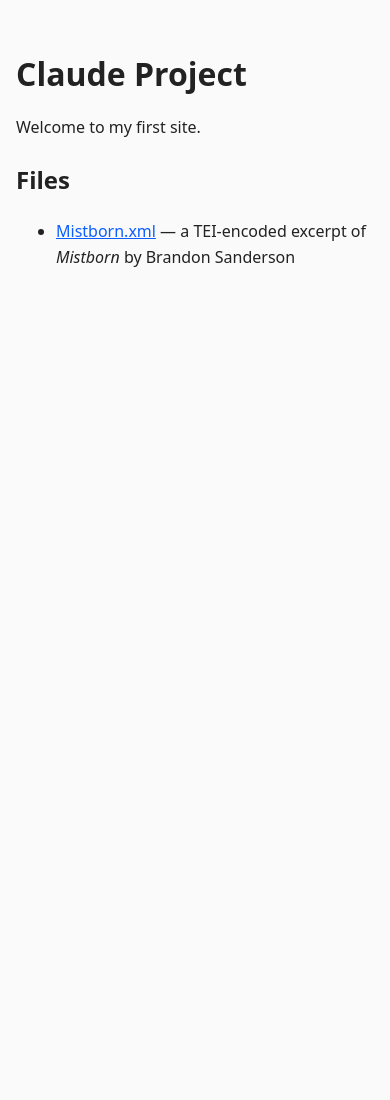
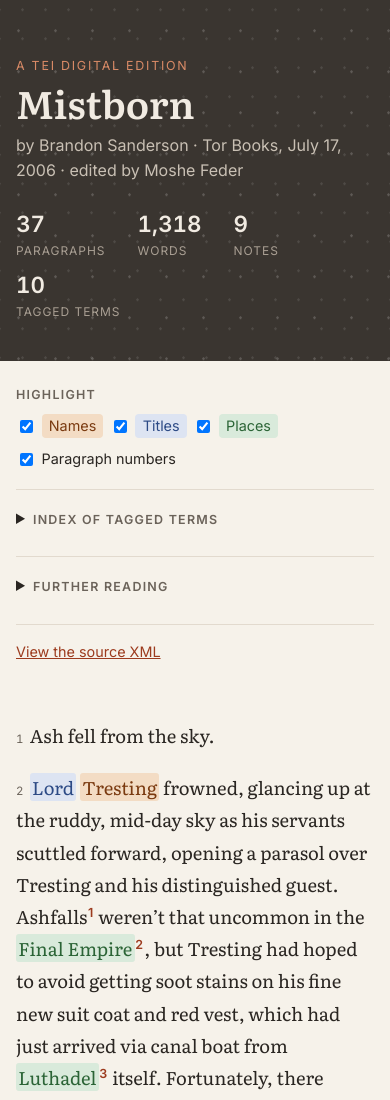
Before and after one commit to WilliamLMorrison/Claude-project, a plain HTML site: page index.html in a window 390 px wide. Shown: the top 1100 px of the page. Before the commit the page ends 844 px from the top, so only its background shows below. Drawn offline with Linux system fonts and the light colour scheme.

Commit message:
Turn the site into an annotated TEI reading edition
Render Mistborn.xml in the browser with clickable footnotes, highlight
toggles for names, titles, and places, an index of tagged terms, linkable
paragraphs, a further-reading list, dark mode, and a mobile layout.
Expand the README.

Co-Authored-By: Claude Opus 5.5 <noreply@anthropic.com>

```diff
--- /dev/null
+++ b/assets/edition.js
@@ -0,0 +1,293 @@
+// Renders Mistborn.xml (TEI) as an annotated reading edition.
+(function () {
+  "use strict";
+
+  const TEI = "http://www.tei-c.org/ns/1.0";
+  const $ = (id) => document.getElementById(id);
+  const LABELS = { name: "Names", title: "Titles", place: "Places" };
+
+  const notes = [];          // { n, html, refId }
+  const terms = {};          // type -> Map(key -> { label, ids: [] })
+  const links = new Map();   // href -> label
+  let entCount = 0;
+
+  fetch("Mistborn.xml")
+    .then((r) => {
+      if (!r.ok) throw new Error("HTTP " + r.status);
+      return r.text();
+    })
+    .then((xml) => {
+      const doc = new DOMParser().parseFromString(xml, "application/xml");
+      if (doc.querySelector("parsererror")) throw new Error("The XML could not be parsed.");
+      render(doc);
+    })
+    .catch((err) => {
+      $("status").textContent = "Couldn't load the text (" + err.message + "). ";
+      const a = document.createElement("a");
+      a.href = "Mistborn.xml";
+      a.textContent = "Open the source XML instead.";
+      $("status").appendChild(a);
+    });
+
+  function first(doc, name) {
+    return doc.getElementsByTagNameNS(TEI, name)[0];
+  }
+  function text(el) {
+    return el ? el.textContent.replace(/\s+/g, " ").trim() : "";
+  }
+
+  function render(doc) {
+    // Header metadata
+    const title = text(first(doc, "title")) || "Untitled";
+    const author = text(first(doc, "author"));
+    const publisher = text(first(doc, "publisher"));
+    const editor = text(first(doc, "editor"));
+    const date = text(first(doc, "date"));
+    $("doc-title").textContent = title;
+    document.title = title + " · Digital Edition";
+    const parts = [];
+    if (author) parts.push("by " + author);
+    if (publisher) parts.push(publisher + (date ? ", " + formatDate(date) : ""));
+    if (editor) parts.push("edited by " + editor);
+    $("doc-byline").textContent = parts.join(" · ");
+
+    // Body
+    const body = first(doc, "body");
+    const article = $("body");
+    let words = 0;
+    const paras = body.getElementsByTagNameNS(TEI, "p");
+    for (const p of paras) {
+      article.appendChild(convert(p));
+      words += countWords(p);
+    }
+    $("status").remove();
+
+    renderNotes();
+    renderIndex();
+    renderLinks();
+    renderStats({ Paragraphs: paras.length, Words: words, Notes: notes.length, "Tagged terms": entCount });
+    wireControls();
+    if (window.matchMedia("(max-width: 52rem)").matches) $("index").closest("details").open = false;
+
+    if (location.hash) {
+      const target = document.querySelector(location.hash);
+      if (target) { target.scrollIntoView(); flash(target); }
+    }
+  }
+
+  // Word count of the reading text, excluding notes.
+  function countWords(p) {
+    const clone = p.cloneNode(true);
+    for (const n of Array.from(clone.getElementsByTagNameNS(TEI, "note"))) n.remove();
+    return clone.textContent.split(/\s+/).filter((w) => /\w/.test(w)).length;
+  }
+
+  function convert(node) {
+    if (node.nodeType === Node.TEXT_NODE) return document.createTextNode(node.nodeValue);
+    if (node.nodeType !== Node.ELEMENT_NODE) return document.createTextNode("");
+
+    const kids = (el) => { for (const c of node.childNodes) el.appendChild(convert(c)); return el; };
+
+    switch (node.localName) {
+      case "p": {
+        const n = node.getAttribute("n");
+        const el = document.createElement("p");
+        el.className = "para";
+        if (n) {
+          el.id = "p-" + n;
+          const a = document.createElement("a");
+          a.className = "pnum";
+          a.href = "#p-" + n;
+          a.textContent = n;
+          a.setAttribute("aria-label", "Paragraph " + n);
+          el.appendChild(a);
+        }
+        return kids(el);
+      }
+      case "seg": {
+        const ana = node.getAttribute("ana") || "other";
+        const el = document.createElement("span");
+        el.className = "ent ent-" + ana;
+        el.id = "t-" + (++entCount);
+        const label = text(node);
+        if (!terms[ana]) terms[ana] = new Map();
+        const key = label.toLowerCase();
+        if (!terms[ana].has(key)) terms[ana].set(key, { label, ids: [] });
+        terms[ana].get(key).ids.push(el.id);
+        return kids(el);
+      }
+      case "ref": {
+        const href = node.getAttribute("target");
+        const el = document.createElement("a");
+        el.className = "ext";
+        if (href && /^https?:/.test(href)) {
+          el.href = href;
+          el.target = "_blank";
+          el.rel = "noopener";
+          if (!links.has(href)) links.set(href, text(node));
+        }
+        return kids(el);
+      }
+      case "note": {
+        const n = notes.length + 1;
+        const btn = document.createElement("button");
+        btn.type = "button";
+        btn.className = "noteref";
+        btn.id = "nref-" + n;
+        btn.textContent = n;
+        btn.dataset.note = n;
+        btn.setAttribute("aria-label", "Note " + n);
+        const holder = document.createElement("span");
+        kids(holder);
+        notes.push({ n, html: holder.innerHTML });
+        return btn;
+      }
+      default:
+        return kids(document.createElement("span"));
+    }
+  }
+
+  function renderNotes() {
+    if (!notes.length) return;
+    const ol = $("notes");
+    for (const note of notes) {
+      const li = document.createElement("li");
+      li.id = "note-" + note.n;
+      li.innerHTML = note.html;
+      const back = document.createElement("a");
+      back.href = "#nref-" + note.n;
+      back.className = "back";
+      back.textContent = "↩";
+      back.setAttribute("aria-label", "Back to text");
+      li.appendChild(back);
+      ol.appendChild(li);
+    }
+    ol.parentElement.hidden = false;
+  }
+
+  function renderIndex() {
+    const box = $("index");
+    for (const type of Object.keys(LABELS).concat(Object.keys(terms).filter((t) => !LABELS[t]))) {
+      const map = terms[type];
+      if (!map) continue;
+      const group = document.createElement("div");
+      group.className = "idx-group";
+      const h = document.createElement("h3");
+      const sw = document.createElement("span");
+      sw.className = "swatch ent-" + type;
+      sw.textContent = LABELS[type] || type;
+      h.appendChild(sw);
+      group.appendChild(h);
+      const ul = document.createElement("ul");
+      const items = Array.from(map.values()).sort((a, b) => a.label.localeCompare(b.label));
+      for (const item of items) {
+        const li = document.createElement("li");
+        const b = document.createElement("button");
+        b.type = "button";
+        b.textContent = item.label;
+        let i = 0;
+        b.addEventListener("click", () => {
+          const el = $(item.ids[i % item.ids.length]);
+          i++;
+          el.scrollIntoView({ block: "center" });
+          flash(el);
+        });
+        li.appendChild(b);
+        if (item.ids.length > 1) {
+          const c = document.createElement("span");
+          c.className = "count";
+          c.textContent = " ×" + item.ids.length;
+          li.appendChild(c);
+        }
+        ul.appendChild(li);
+      }
+      group.appendChild(ul);
+      box.appendChild(group);
+    }
+    if (!box.children.length) box.textContent = "No tagged terms.";
+  }
+
+  function renderLinks() {
+    const ul = $("links");
+    for (const [href, label] of links) {
+      const li = document.createElement("li");
+      const a = document.createElement("a");
+      a.href = href;
+      a.target = "_blank";
+      a.rel = "noopener";
+      a.textContent = label.charAt(0).toUpperCase() + label.slice(1);
+      li.appendChild(a);
+      ul.appendChild(li);
+    }
+    if (!links.size) ul.closest("details").hidden = true;
+  }
+
+  function renderStats(stats) {
+    const dl = $("stats");
+    for (const [k, v] of Object.entries(stats)) {
+      const div = document.createElement("div");
+      div.innerHTML = "<dt></dt><dd></dd>";
+      div.firstChild.textContent = k;
+      div.lastChild.textContent = v.toLocaleString();
+      dl.appendChild(div);
+    }
+  }
+
+  function wireControls() {
+    const article = $("body");
+    for (const box of document.querySelectorAll("#toggles input")) {
+      box.addEventListener("change", () => article.classList.toggle("off-" + box.value, !box.checked));
+    }
+    $("toggle-pnum").addEventListener("change", (e) => article.classList.toggle("hide-pnum", !e.target.checked));
+
+    // Footnote popovers
+    const pop = $("popover");
+    let openBtn = null;
+    const close = () => {
+      pop.hidden = true;
+      if (openBtn) openBtn.setAttribute("aria-expanded", "false");
+      openBtn = null;
+    };
+    article.addEventListener("click", (e) => {
+      const btn = e.target.closest(".noteref");
+      if (!btn) return;
+      if (openBtn === btn) { close(); return; }
+      close();
+      const note = notes[btn.dataset.note - 1];
+      pop.innerHTML = '<span class="pop-n">' + note.n + ".</span>" + note.html;
+      pop.hidden = false;
+      openBtn = btn;
+      btn.setAttribute("aria-expanded", "true");
+      position(pop, btn);
+    });
+    document.addEventListener("click", (e) => {
+      if (openBtn && !e.target.closest(".noteref") && !pop.contains(e.target)) close();
+    });
+    document.addEventListener("keydown", (e) => {
+      if (e.key === "Escape" && openBtn) { const b = openBtn; close(); b.focus(); }
+    });
+    window.addEventListener("resize", () => openBtn && position(pop, openBtn));
+  }
+
+  function position(pop, anchor) {
+    const r = anchor.getBoundingClientRect();
+    const w = pop.offsetWidth;
+    const margin = 16;
+    let left = r.left + window.scrollX + r.width / 2 - w / 2;
+    left = Math.max(margin + window.scrollX, Math.min(left, window.scrollX + document.documentElement.clientWidth - w - margin));
+    pop.style.left = left + "px";
+    pop.style.top = r.bottom + window.scrollY + 8 + "px";
+  }
+
+  function flash(el) {
+    el.classList.add("flash");
+    setTimeout(() => el.classList.remove("flash"), 1400);
+  }
+
+  function formatDate(s) {
+    const m = s.match(/^(\d{1,2})\/(\d{1,2})\/(\d{4})$/);
+    if (!m) return s;
+    const d = new Date(+m[3], +m[1] - 1, +m[2]);
+    return d.toLocaleDateString("en-US", { year: "numeric", month: "long", day: "numeric" });
+  }
+})();
--- /dev/null
+++ b/assets/style.css
@@ -0,0 +1,188 @@
+:root {
+  --bg: #f6f2ea;
+  --surface: #fffdf8;
+  --ink: #2a2622;
+  --muted: #6b635a;
+  --rule: #e2dace;
+  --accent: #9c3b1e;
+  --ash: #3a3530;
+  --name-bg: #f3dcc4;  --name-ink: #7a3a10;
+  --title-bg: #dde4f2; --title-ink: #2c4a85;
+  --place-bg: #d9eadb; --place-ink: #2b6436;
+  --flash: #ffe9a8;
+  --serif: "Literata", Georgia, serif;
+  --sans: "Inter", system-ui, sans-serif;
+  color-scheme: light;
+}
+@media (prefers-color-scheme: dark) {
+  :root:not([data-theme="light"]) {
+    --bg: #1a1816; --surface: #221f1c; --ink: #e9e3da; --muted: #a59c91;
+    --rule: #3a352f; --accent: #e07a52; --ash: #0f0e0d;
+    --name-bg: #4a3020;  --name-ink: #f5c9a3;
+    --title-bg: #263552; --title-ink: #b8cbf2;
+    --place-bg: #23402a; --place-ink: #b4dfbc;
+    --flash: #5a4a1a;
+    color-scheme: dark;
+  }
+}
+:root[data-theme="dark"] {
+  --bg: #1a1816; --surface: #221f1c; --ink: #e9e3da; --muted: #a59c91;
+  --rule: #3a352f; --accent: #e07a52; --ash: #0f0e0d;
+  --name-bg: #4a3020;  --name-ink: #f5c9a3;
+  --title-bg: #263552; --title-ink: #b8cbf2;
+  --place-bg: #23402a; --place-ink: #b4dfbc;
+  --flash: #5a4a1a;
+  color-scheme: dark;
+}
+
+* { box-sizing: border-box; }
+html { scroll-behavior: smooth; scroll-padding-top: 1.5rem; }
+body {
+  margin: 0;
+  background: var(--bg);
+  color: var(--ink);
+  font-family: var(--sans);
+  font-size: 16px;
+  line-height: 1.55;
+}
+a { color: var(--accent); }
+code { font-size: 0.88em; }
+
+.skip { position: absolute; left: -999px; }
+.skip:focus { left: 1rem; top: 1rem; background: var(--surface); padding: .5rem 1rem; z-index: 10; }
+
+.wrap { max-width: 68rem; margin: 0 auto; padding: 0 16px; }
+
+/* Masthead */
+.masthead {
+  background: var(--ash);
+  color: #f1ebe2;
+  padding: 3.5rem 0 2.5rem;
+  position: relative;
+  overflow: hidden;
+}
+.masthead::before {
+  content: "";
+  position: absolute; inset: 0;
+  background-image:
+    radial-gradient(circle, rgba(255,255,255,.18) 1px, transparent 1.5px),
+    radial-gradient(circle, rgba(255,255,255,.10) 1px, transparent 1.5px);
+  background-size: 37px 41px, 23px 29px;
+  background-position: 0 0, 11px 17px;
+  animation: ashfall 40s linear infinite;
+  pointer-events: none;
+}
+@keyframes ashfall { to { background-position: 0 410px, 11px 307px; } }
+@media (prefers-reduced-motion: reduce) { .masthead::before { animation: none; } }
+.masthead .wrap { position: relative; }
+.eyebrow {
+  font-size: .78rem; letter-spacing: .14em; text-transform: uppercase;
+  color: #d98a66; margin: 0 0 .5rem;
+}
+.masthead h1 {
+  font-family: var(--serif); font-weight: 600;
+  font-size: clamp(2.4rem, 7vw, 3.8rem); line-height: 1.05; margin: 0;
+}
+.byline { color: #c9c0b4; margin: .6rem 0 1.5rem; }
+.stats { display: flex; flex-wrap: wrap; gap: .5rem 2rem; margin: 0; }
+.stats div { display: flex; flex-direction: column-reverse; }
+.stats dt { font-size: .75rem; color: #a99f93; text-transform: uppercase; letter-spacing: .08em; }
+.stats dd { margin: 0; font-size: 1.4rem; font-weight: 600; font-variant-numeric: tabular-nums; }
+
+/* Layout */
+.layout {
+  display: grid;
+  grid-template-columns: 16rem minmax(0, 1fr);
+  gap: 3rem;
+  padding-top: 2.5rem;
+  padding-bottom: 4rem;
+}
+@media (max-width: 52rem) {
+  .layout { grid-template-columns: minmax(0, 1fr); gap: 1.5rem; padding-top: 1.5rem; }
+}
+
+/* Sidebar */
+.sidebar { align-self: start; position: sticky; top: 1.5rem; max-height: calc(100vh - 3rem); overflow-y: auto; }
+@media (max-width: 52rem) { .sidebar { position: static; max-height: none; } }
+.panel { border-bottom: 1px solid var(--rule); padding: 0 0 1rem; margin: 0 0 1rem; }
+.panel h2 { font-size: .78rem; text-transform: uppercase; letter-spacing: .1em; color: var(--muted); margin: 0 0 .6rem; display: inline; }
+section.panel h2 { display: block; }
+summary { cursor: pointer; margin-bottom: .6rem; }
+.toggles { display: flex; flex-wrap: wrap; gap: .4rem; margin-bottom: .6rem; }
+.toggle { display: inline-flex; align-items: center; gap: .35rem; font-size: .9rem; cursor: pointer; }
+.swatch { padding: .05rem .45rem; border-radius: 4px; }
+.idx-group { margin-bottom: .75rem; }
+.idx-group h3 { font-size: .8rem; font-weight: 600; margin: 0 0 .3rem; }
+.idx-group ul, .links { list-style: none; margin: 0; padding: 0; font-size: .9rem; }
+.idx-group li, .links li { margin: .15rem 0; }
+.idx-group button {
+  all: unset; cursor: pointer; color: var(--ink);
+  border-bottom: 1px dotted var(--muted);
+}
+.idx-group button:hover, .idx-group button:focus-visible { color: var(--accent); border-color: var(--accent); }
+.idx-group .count { color: var(--muted); font-size: .8rem; }
+.links a { word-break: break-word; }
+.source-link { font-size: .9rem; border: 0; }
+
+/* Text */
+.text { outline: none; }
+.status { color: var(--muted); }
+article {
+  font-family: var(--serif);
+  font-size: 1.15rem;
+  line-height: 1.75;
+  max-width: 38rem;
+}
+.para { position: relative; margin: 0 0 1.1em; border-radius: 4px; transition: background-color .6s; }
+.para:first-child::first-letter {
+  float: left; font-size: 3.4em; line-height: .9; padding: .08em .1em 0 0; color: var(--accent); font-weight: 600;
+}
+.pnum {
+  position: absolute; left: -2.6rem; top: .35em; width: 2rem; text-align: right;
+  font-family: var(--sans); font-size: .72rem; color: var(--muted); text-decoration: none;
+  font-variant-numeric: tabular-nums;
+}
+.pnum:hover { color: var(--accent); }
+@media (max-width: 52rem) { .pnum { position: static; display: inline-block; width: auto; margin-right: .4rem; } }
+.hide-pnum .pnum { display: none; }
+.flash { background: var(--flash); }
+
+.ent { border-radius: 3px; padding: 0 .12em; transition: background-color .2s, color .2s; }
+.ent-name  { background: var(--name-bg);  color: var(--name-ink); }
+.ent-title { background: var(--title-bg); color: var(--title-ink); }
+.ent-place { background: var(--place-bg); color: var(--place-ink); }
+.off-name  .ent.ent-name,
+.off-title .ent.ent-title,
+.off-place .ent.ent-place { background: none; color: inherit; padding: 0; }
+.ent a { color: inherit; }
+
+article a.ext { text-decoration-thickness: 1px; text-underline-offset: 2px; }
+
+.noteref {
+  all: unset; cursor: pointer;
+  font-family: var(--sans); font-size: .68em; font-weight: 600;
+  vertical-align: super; line-height: 0;
+  color: var(--accent); padding: 0 .1em 0 .05em;
+}
+.noteref:hover, .noteref:focus-visible { text-decoration: underline; }
+.noteref:focus-visible { outline: 2px solid var(--accent); outline-offset: 2px; border-radius: 2px; }
+
+.popover {
+  position: absolute; z-index: 20;
+  max-width: min(20rem, calc(100vw - 32px));
+  background: var(--surface); color: var(--ink);
+  border: 1px solid var(--rule); border-radius: 8px;
+  box-shadow: 0 8px 28px rgba(0,0,0,.18);
+  padding: .7rem .9rem; font-size: .92rem; line-height: 1.45;
+}
+.popover .pop-n { font-weight: 600; color: var(--accent); margin-right: .3rem; }
+
+/* Notes & about */
+.notes, .about { max-width: 38rem; border-top: 1px solid var(--rule); margin-top: 2.5rem; padding-top: 1.5rem; }
+.notes h2, .about h2 { font-family: var(--serif); font-size: 1.4rem; margin: 0 0 1rem; }
+.notes ol { padding-left: 1.4rem; font-size: .95rem; }
+.notes li { margin-bottom: .5rem; padding: .1rem .3rem; border-radius: 4px; transition: background-color .6s; }
+.notes .back { text-decoration: none; margin-left: .3rem; }
+.about { font-size: .98rem; }
+.about li { margin-bottom: .35rem; }
+.fineprint { color: var(--muted); font-size: .88rem; }
--- a/index.html
+++ b/index.html
@@ -3,28 +3,88 @@
 <head>
   <meta charset="utf-8">
   <meta name="viewport" content="width=device-width, initial-scale=1">
-  <title>Claude Project</title>
-  <style>
-    body {
-      font-family: system-ui, sans-serif;
-      max-width: 40rem;
-      margin: 3rem auto;
-      padding: 0 1rem;
-      line-height: 1.6;
-      color: #222;
-      background: #fafafa;
-    }
-    h1 { margin-bottom: 0.25rem; }
-    a { color: #0b5fff; }
-  </style>
+  <title>Mistborn Digital Edition</title>
+  <meta name="description" content="An annotated TEI digital edition of the prologue excerpt from Mistborn by Brandon Sanderson.">
+  <link rel="preconnect" href="https://fonts.googleapis.com">
+  <link rel="preconnect" href="https://fonts.gstatic.com" crossorigin>
+  <link href="https://fonts.googleapis.com/css2?family=Literata:ital,opsz,wght@0,7..72,400;0,7..72,600;1,7..72,400&family=Inter:wght@400;500;600&display=swap" rel="stylesheet">
+  <link rel="stylesheet" href="assets/style.css">
 </head>
 <body>
-  <h1>Claude Project</h1>
-  <p>Welcome to my first site.</p>
+  <a class="skip" href="#text">Skip to text</a>
 
-  <h2>Files</h2>
-  <ul>
-    <li><a href="Mistborn.xml">Mistborn.xml</a> — a TEI-encoded excerpt of <em>Mistborn</em> by Brandon Sanderson</li>
-  </ul>
+  <header class="masthead">
+    <div class="wrap">
+      <p class="eyebrow">A TEI digital edition</p>
+      <h1 id="doc-title">Mistborn</h1>
+      <p class="byline" id="doc-byline">Loading…</p>
+      <dl class="stats" id="stats" aria-label="Edition statistics"></dl>
+    </div>
+  </header>
+
+  <div class="wrap layout">
+    <aside class="sidebar" aria-label="Reading tools">
+      <section class="panel">
+        <h2>Highlight</h2>
+        <div class="toggles" id="toggles">
+          <label class="toggle"><input type="checkbox" value="name" checked> <span class="swatch ent-name">Names</span></label>
+          <label class="toggle"><input type="checkbox" value="title" checked> <span class="swatch ent-title">Titles</span></label>
+          <label class="toggle"><input type="checkbox" value="place" checked> <span class="swatch ent-place">Places</span></label>
+        </div>
+        <label class="toggle"><input type="checkbox" id="toggle-pnum" checked> Paragraph numbers</label>
+      </section>
+
+      <details class="panel" open>
+        <summary><h2>Index of tagged terms</h2></summary>
+        <div id="index"></div>
+      </details>
+
+      <details class="panel">
+        <summary><h2>Further reading</h2></summary>
+        <ul class="links" id="links"></ul>
+      </details>
+
+      <p class="panel source-link">
+        <a href="Mistborn.xml">View the source XML</a>
+      </p>
+    </aside>
+
+    <main id="text" class="text" tabindex="-1">
+      <noscript>
+        <p>This edition needs JavaScript to render. You can still read the
+        <a href="Mistborn.xml">encoded source XML</a>.</p>
+      </noscript>
+      <p class="status" id="status">Loading text…</p>
+      <article id="body"></article>
+
+      <section class="notes" aria-labelledby="notes-h" hidden>
+        <h2 id="notes-h">Notes</h2>
+        <ol id="notes"></ol>
+      </section>
+
+      <section class="about" aria-labelledby="about-h">
+        <h2 id="about-h">About this edition</h2>
+        <p>This page reads <a href="Mistborn.xml"><code>Mistborn.xml</code></a>, a hand-encoded
+        TEI (Text Encoding Initiative) file, and renders it in the browser. Nothing in the text
+        is retyped for the web, so changes to the XML show up here on the next load.</p>
+        <ul>
+          <li><code>&lt;p n="…"&gt;</code> becomes a numbered paragraph you can link to
+          (for example <a href="#p-26">#p-26</a>).</li>
+          <li><code>&lt;seg ana="name|title|place"&gt;</code> becomes a highlighted term, collected
+          in the index.</li>
+          <li><code>&lt;note&gt;</code> becomes a numbered footnote. Click its number to read it in place.</li>
+          <li><code>&lt;ref target="…"&gt;</code> becomes a link to the
+          <a href="https://coppermind.net/">Coppermind</a> wiki.</li>
+        </ul>
+        <p class="fineprint">The text is an excerpt from <cite>Mistborn: The Final Empire</cite>
+        © Brandon Sanderson, published by Tor Books. It's reproduced here for a class
+        assignment. The annotations and encoding are by William Morrison.</p>
+      </section>
+    </main>
+  </div>
+
+  <div class="popover" id="popover" role="tooltip" hidden></div>
+
+  <script src="assets/edition.js"></script>
 </body>
 </html>
```
Also changed, not shown: 1 other file.
